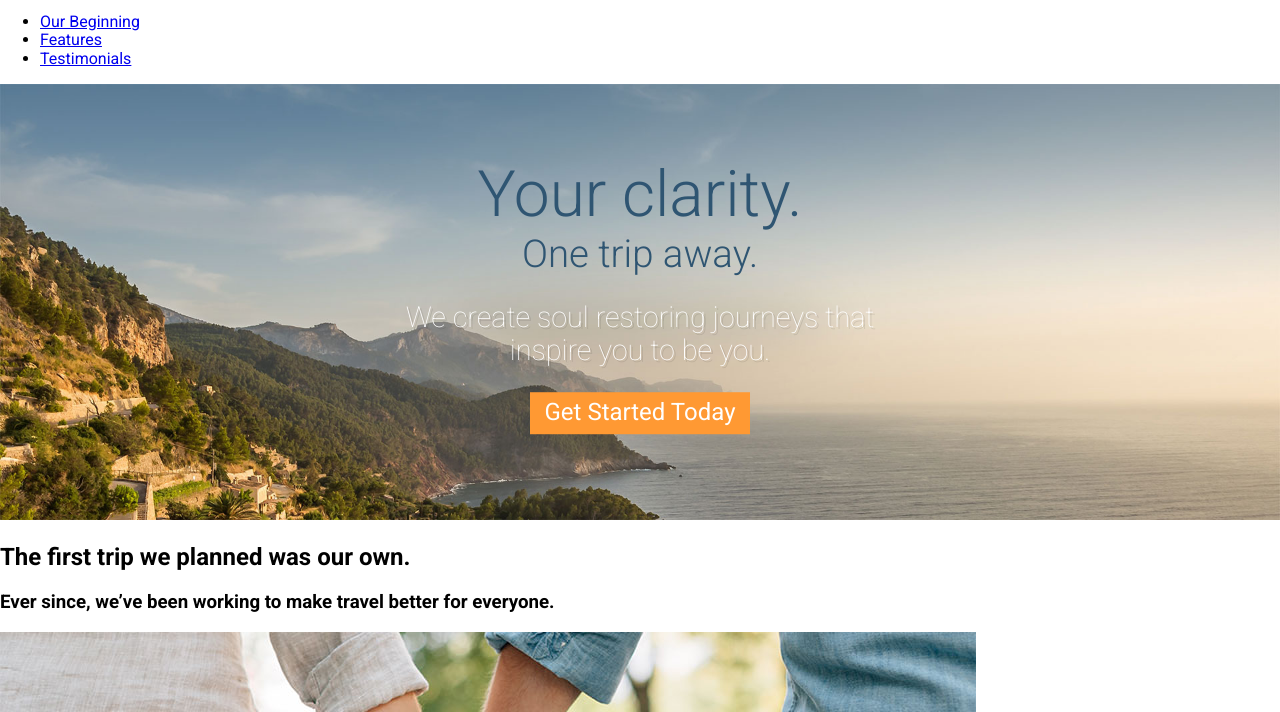
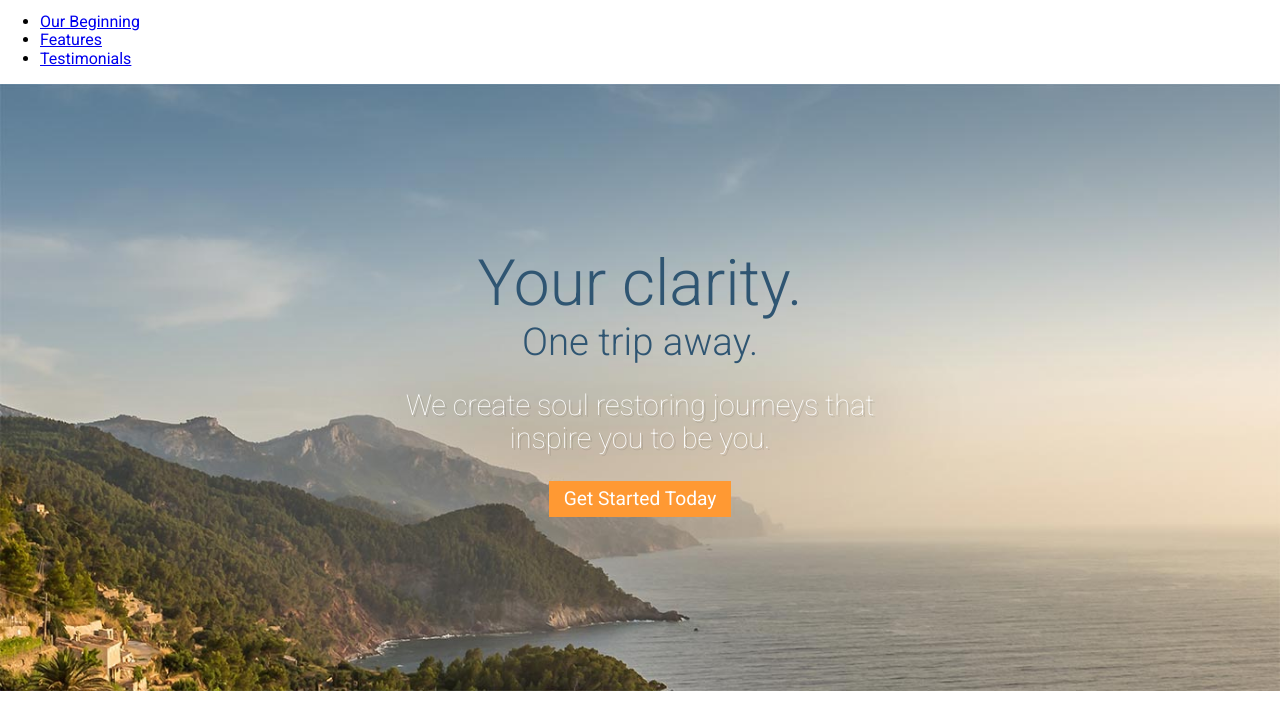
Before and after one commit to devcodehunter/travel, a website: page app/index.html in a window 1280 px wide. Shown: the part 74-786 px from the top of the page. Drawn offline with Linux system fonts and the light colour scheme.

Commit message:
browser-sync Updated

```diff
--- a/app/assets/styles/modules/_btn.css
+++ b/app/assets/styles/modules/_btn.css
@@ -10,7 +10,7 @@
 	}
 	&__large {
 		font-weight: 400;
-		font-size: 1.5rem;
+		font-size: 1.2rem;
 		padding: 0.4375rem 0.9375rem;
 	}
 }
--- a/app/assets/styles/modules/_large-hero.css
+++ b/app/assets/styles/modules/_large-hero.css
@@ -16,6 +16,7 @@
 		margin:0;
 		color:$mainBlue;
 
+
 		@mixin atSmall {
 			font-size:2rem;
 		}
@@ -31,6 +32,7 @@
 		font-weight: 300;
 		margin: 0;
 		color:$mainBlue;
+
 		@mixin atSmall {
 			font-size: 1.2rem;
 		}
--- a/app/index.html
+++ b/app/index.html
@@ -24,7 +24,12 @@
   </header>
 
   <div class="large-hero">
-    <img src="assets/images/hero--large.jpg">
+    <picture>
+        <source srcset="assets/images/hero--large.jpg" media="(min-width: 1380px)">
+        <source srcset="assets/images/hero--medium.jpg" media="(min-width: 990px)">
+        <source srcset="assets/images/hero--small.jpg" media="(min-width: 640px)">
+        <img src="assets/images/hero--smaller.jpg" alt="Coaster view of ocean and mountain.">
+    </picture>
     <div class="large-hero__text-content">
       <h1 class="large-hero__title">Your clarity.</h1>
       <h2 class="large-hero__subtitle">One trip away.</h2>
--- a/app/temp/styles/styles.css
+++ b/app/temp/styles/styles.css
@@ -556,6 +556,6 @@ img {
 
 .btn__large {
 		font-weight: 400;
-		font-size: 1.5rem;
+		font-size: 1.2rem;
 		padding: 0.4375rem 0.9375rem;
 	}
```
